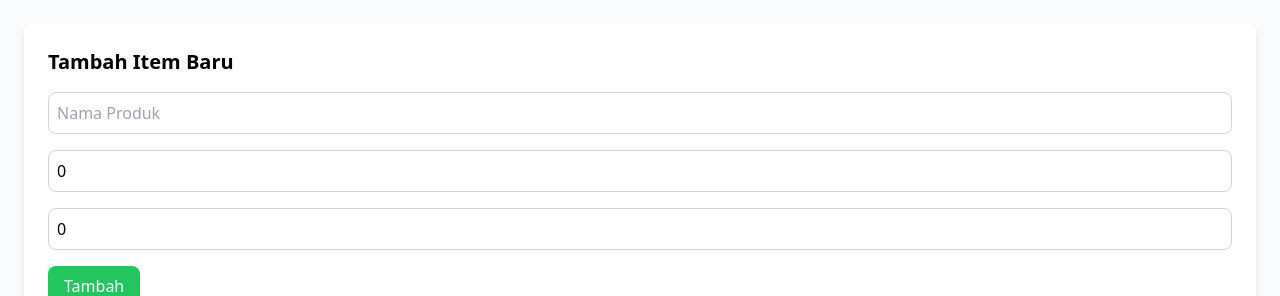
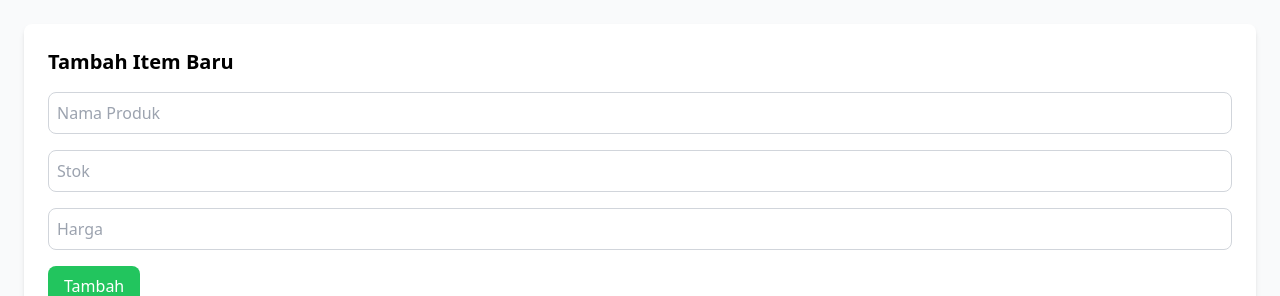
Before and after one commit to ihell/learning-vue.js, a Vue app: page / in a window 1280 px wide. Shown: the top 296 px of the page. Built offline with nearby package versions, Linux system fonts and the light colour scheme.

Commit message:
konfigurasi: firebase

```diff
--- a/package.json
+++ b/package.json
@@ -9,6 +9,7 @@
     "preview": "vite preview"
   },
   "dependencies": {
+    "firebase": "^11.0.1",
     "vue": "^3.4.29",
     "vue-router": "^4.4.5"
   },
--- a/src/components/InventoryForm.vue
+++ b/src/components/InventoryForm.vue
@@ -2,21 +2,85 @@
   <div class="p-6 bg-white shadow-md rounded-lg mb-4">
     <h2 class="text-xl font-semibold mb-4">{{ isEdit ? 'Edit Item' : 'Tambah Item Baru' }}</h2>
     <form @submit.prevent="submitForm" class="space-y-4">
-        <input v-model="item.name" placeholder="Nama Produk" required class="w-full p-2 border border-gray-300 rounded-lg" />
-        <input type="number" v-model="item.stock" placeholder="Stok" required class="w-full p-2 border border-gray-300 rounded-lg" />
-        <input type="number" v-model="item.price" placeholder="Harga" required class="w-full p-2 border border-gray-300 rounded-lg" />
-        <button type="submit" class="bg-green-500 text-white px-4 py-2 rounded-lg">{{ isEdit ? 'Simpan' : 'Tambah' }}</button>
+      <input
+        v-model="itemData.nama"
+        placeholder="Nama Produk"
+        required
+        class="w-full p-2 border border-gray-300 rounded-lg"
+      />
+      <input
+        type="number"
+        v-model="itemData.stok"
+        placeholder="Stok"
+        required
+        class="w-full p-2 border border-gray-300 rounded-lg"
+      />
+      <input
+        type="number"
+        v-model="itemData.harga"
+        placeholder="Harga"
+        required
+        class="w-full p-2 border border-gray-300 rounded-lg"
+      />
+      <button
+        type="submit"
+        class="bg-green-500 text-white px-4 py-2 rounded-lg"
+      >
+        {{ isEdit ? 'Simpan' : 'Tambah' }}
+      </button>
     </form>
   </div>
 </template>
 
 <script>
+import { db } from '../firebase';
+import { collection, addDoc, updateDoc, doc } from 'firebase/firestore';
+
 export default {
-    props: ['item', 'isEdit'],
+  props: {
+    item: {
+      type: Object,
+      default: () => ({ nama: '', stok: 0, harga: 0 }),
+    },
+    isEdit: {
+      type: Boolean,
+      default: false,
+    },
+  },
+  data() {
+    return {
+      itemData: { ...this.item }, // Copy item data to avoid direct mutations
+    };
+  },
   methods: {
-      submitForm() {
-        this.$emit('submit-item', this.item);
+    async submitForm() {
+      try {
+        if (this.isEdit) {
+          // Update existing item
+          const itemRef = doc(db, 'inventory', this.item.id);
+          await updateDoc(itemRef, {
+            nama: this.itemData.nama,
+            stok: this.itemData.stok,
+            harga: this.itemData.harga,
+          });
+        } else {
+          // Add new item
+          await addDoc(collection(db, 'inventory'), {
+            nama: this.itemData.nama,
+            stok: this.itemData.stok,
+            harga: this.itemData.harga,
+          });
         }
+        this.$emit('submit-item', this.itemData);
+      } catch (error) {
+        console.error('Error saving item:', error);
       }
+    },
+  },
+  watch: {
+    item(newItem) {
+      this.itemData = { ...newItem }; // Update local itemData when prop changes
+    },
+  },
 };
 </script>
--- a/src/components/InventoryList.vue
+++ b/src/components/InventoryList.vue
@@ -12,9 +12,9 @@
       </thead>
       <tbody class="text-gray-600 text-sm font-light">
         <tr v-for="item in items" :key="item.id" class="border-b border-gray-200 hover:bg-gray-100">
-          <td class="py-3 px-6 text-left">{{ item.name }}</td>
-          <td class="py-3 px-6 text-left">{{ item.stock }}</td>
-          <td class="py-3 px-6 text-left">{{ item.price }}</td>
+          <td class="py-3 px-6 text-left">{{ item.nama }}</td>
+          <td class="py-3 px-6 text-left">{{ item.stok }}</td>
+          <td class="py-3 px-6 text-left">{{ item.harga }}</td>
           <td class="py-3 px-6 text-center">
             <button @click="editItem(item)" class="bg-blue-500 text-white px-3 py-1 rounded-lg mr-2">Edit</button>
             <button @click="deleteItem(item.id)" class="bg-red-500 text-white px-3 py-1 rounded-lg">Hapus</button>
@@ -26,14 +26,23 @@
 </template>
 
 <script>
+import { db } from '../firebase';
+import { doc, deleteDoc } from 'firebase/firestore';
+
 export default {
   props: ['items'],
   methods: {
     editItem(item) {
       this.$emit('edit-item', item);
     },
-    deleteItem(id) {
-      this.$emit('delete-item', id);
+    async deleteItem(id) {
+      try {
+        // Hapus item dari Firestore
+        await deleteDoc(doc(db, 'inventory', id));
+        this.$emit('delete-item', id); // Emit event untuk menghapus item dari daftar
+      } catch (error) {
+        console.error('Error deleting item:', error);
+      }
     }
   }
 };
--- /dev/null
+++ b/src/firebase.js
@@ -0,0 +1,20 @@
+// Import the functions you need from the SDKs you need
+import { initializeApp } from "firebase/app";
+import { getFirestore } from "firebase/firestore";
+
+const firebaseConfig = {
+  apiKey: "AIzaSyB8g6kCR8laDnH1YCF9cYVy10lF1y7s2i0",
+  authDomain: "bakwan-jagung.firebaseapp.com",
+  projectId: "bakwan-jagung",
+  storageBucket: "bakwan-jagung.appspot.com",
+  messagingSenderId: "710653450064",
+  appId: "1:710653450064:web:5cbf9ff4240922b03ffe55",
+  measurementId: "G-VBHD7G08PJ"
+};
+
+// Initialize Firebase
+const app = initializeApp(firebaseConfig);
+
+const db = getFirestore(app);
+
+export { db };
```
Also changed, not shown: 1 other file (tests, documents, lock files or other folders). Lines whose indentation alone changed are shown as unchanged.
